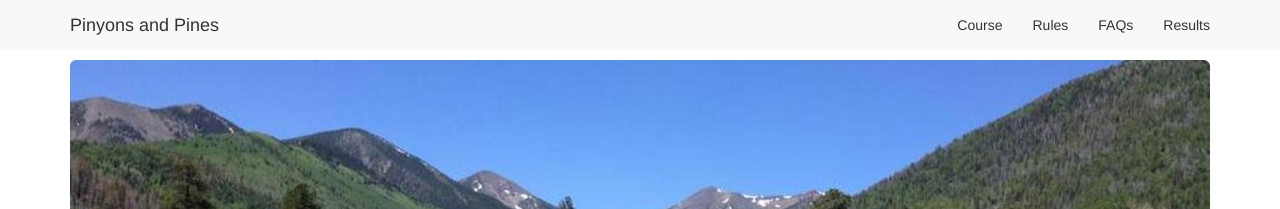
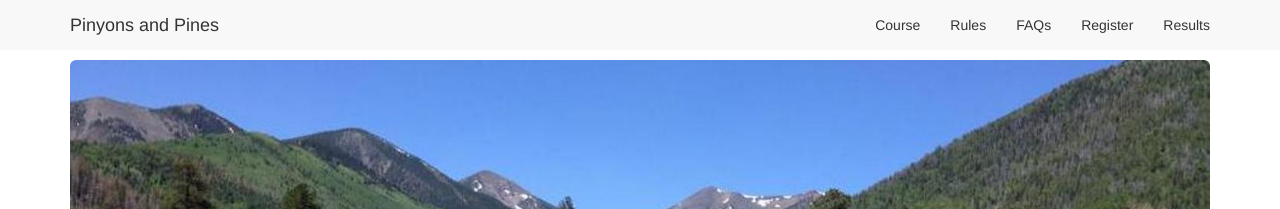
Before and after one commit to dcernst/PinyonsPines, a Jekyll site: the page built from index.md, in a window 1280 px wide. Shown: the top 209 px of the page. Built offline with Jekyll 4.4.1, drawn with Linux system fonts in a browser that asks for light colours; nearby versions of some CDN libraries.

Commit message:
Update to header

```diff
--- a/_includes/header.html
+++ b/_includes/header.html
@@ -50,6 +50,7 @@
 <li><a href="{{ site.baseurl }}/course">Course</a></li>
 <li><a href="{{ site.baseurl }}/rules">Rules</a></li>
 <li><a href="{{ site.baseurl }}/faqs">FAQs</a></li>
+<li><a href=" ">Register</a></li>
 <li><a href="{{ site.baseurl }}/results/">Results</a></li>
 </ul>
 </div>
```
